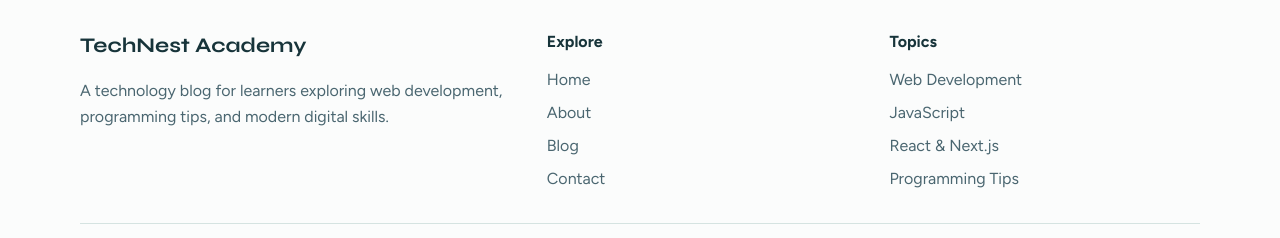
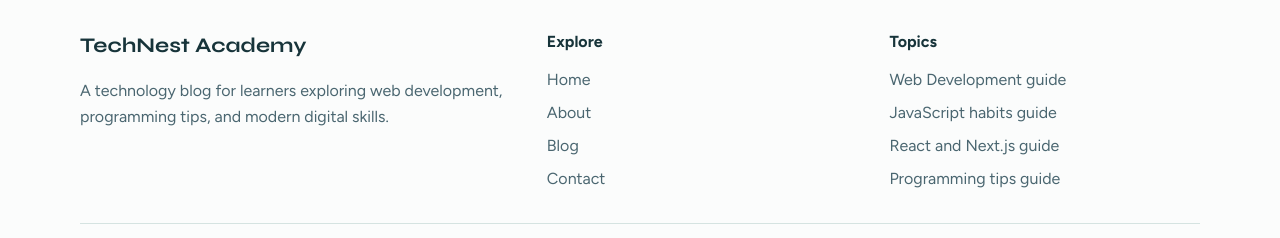
Before and after one commit to ayeshaumer089/seo, a Next.js app: page /blog in a window 1280 px wide. Shown: the part 3957-4195 px from the top of the page. Built offline with nearby package versions, Linux system fonts and the light colour scheme.

Commit message:
upgrade modal changes

```diff
--- a/components/Footer.js
+++ b/components/Footer.js
@@ -39,20 +39,22 @@ export default function Footer() {
           <ul className="footer-links">
             <li>
               <Link href="/blog/getting-started-with-web-development">
-                Web Development
+                Web Development guide
               </Link>
             </li>
             <li>
               <Link href="/blog/javascript-habits-that-save-time">
-                JavaScript
+                JavaScript habits guide
               </Link>
             </li>
             <li>
-              <Link href="/blog/why-nextjs-is-popular">React &amp; Next.js</Link>
+              <Link href="/blog/why-nextjs-is-popular">
+                React and Next.js guide
+              </Link>
             </li>
             <li>
               <Link href="/blog/programming-tips-for-faster-learning">
-                Programming Tips
+                Programming tips guide
               </Link>
             </li>
           </ul>
```
Also changed, not shown: app/page.js (+6 -1 lines).
